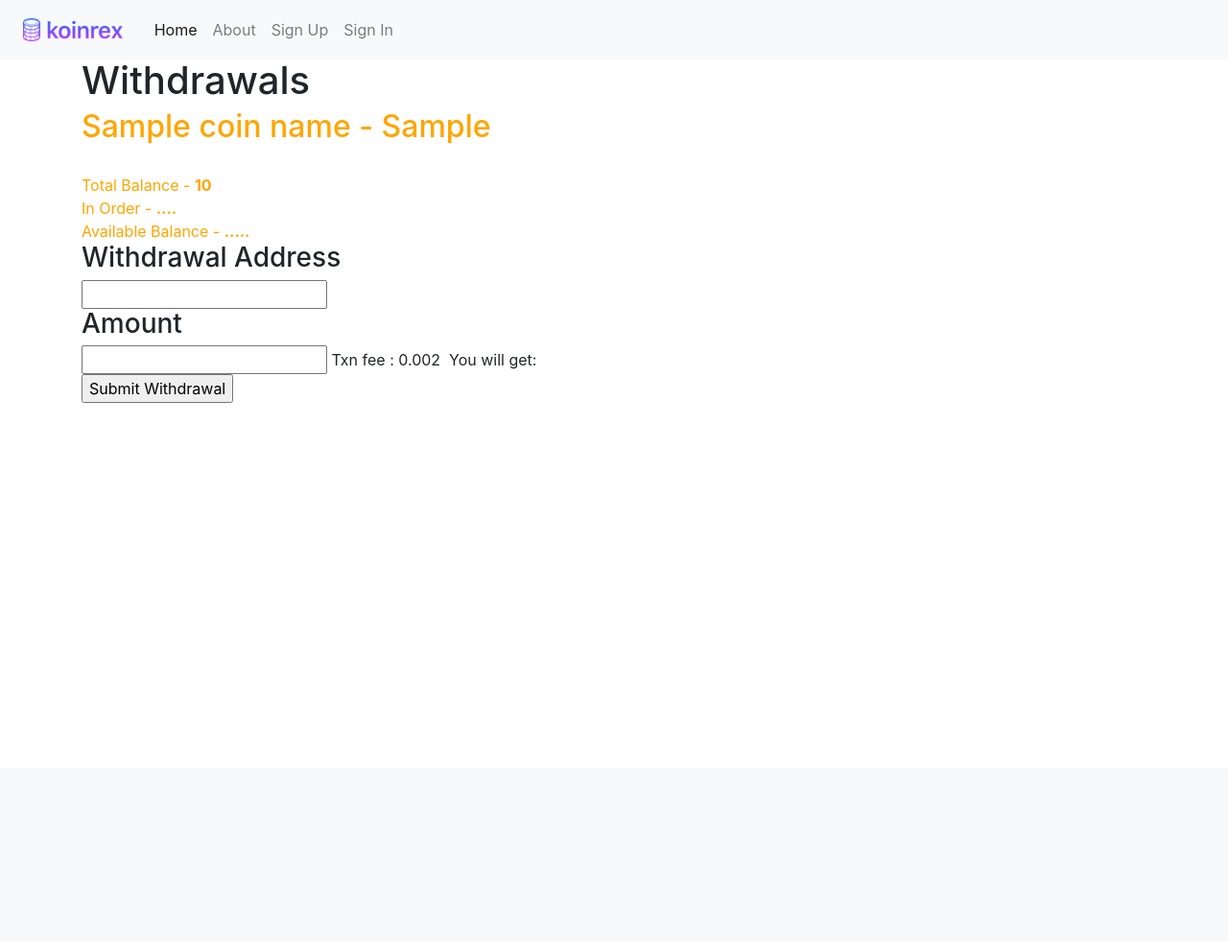
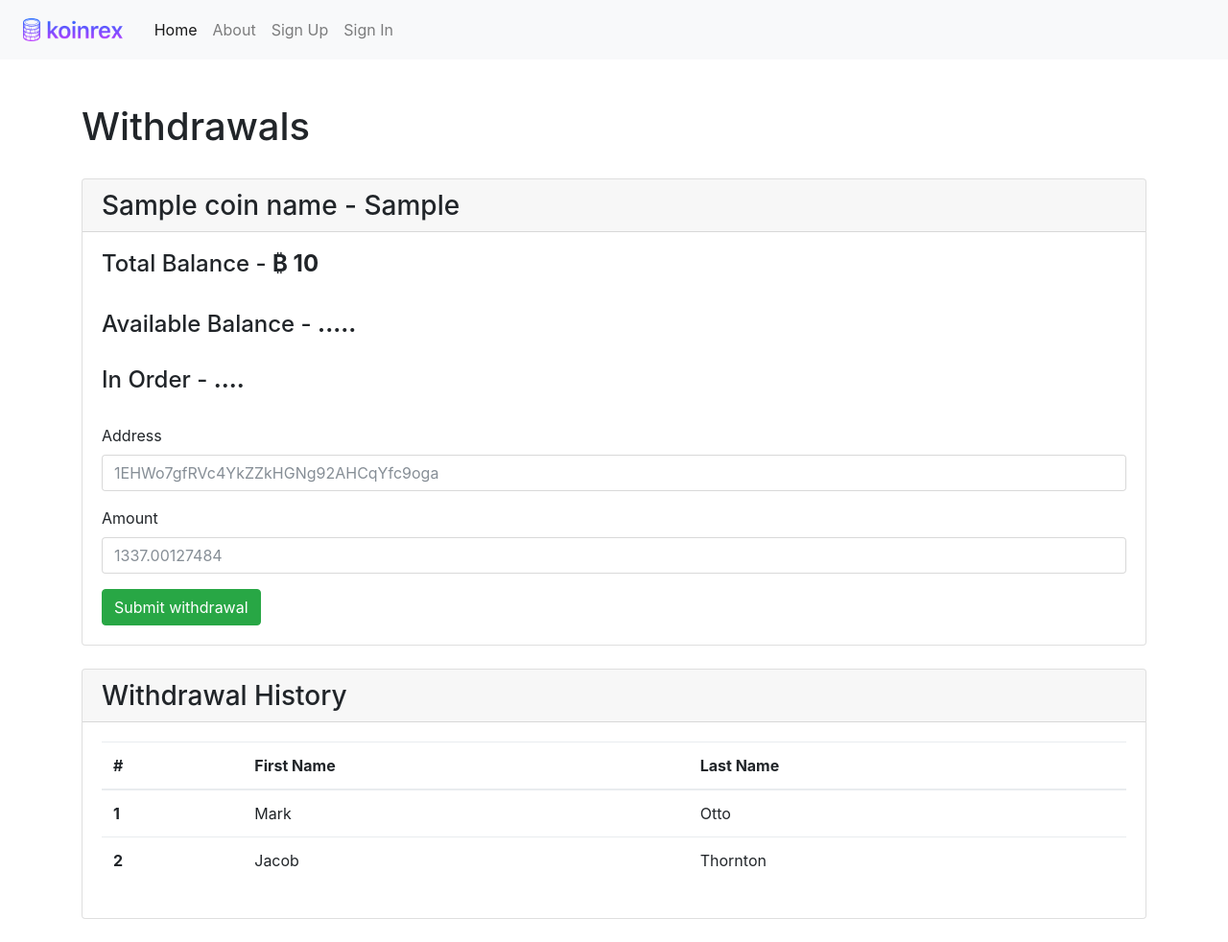
Before and after one commit to omporter/Koinrex, a Django app: template moneybag/templates/moneybag/wallet_withdrawal.html in a window 1280 px wide. Shown: the whole page at 96% size. Before the commit the page ends 420 px from the top, so only its background shows below. Run offline with Django 3.2, Linux system fonts and the light colour scheme; the template is opened without the code that fills it: most values are stand-ins (such as "Sample title", 1, 10 or a date in 2020); some libraries are stand-ins or nearby versions.

Commit message:
beautified the witdrawal page

```diff
--- a/moneybag/templates/moneybag/wallet_withdrawal.html
+++ b/moneybag/templates/moneybag/wallet_withdrawal.html
@@ -1,41 +1,55 @@
 {% extends "base.html" %}
 {% load static %}
 {% block title %}Wallet - Withdrawals {%endblock title%}
-{% block content %}
-<h1>Withdrawals</h1>
-
-{% if coin_ticker == 'LTC' %}
-	<style type="text/css">
-	.coins{
-		color: green;
-	}
-	</style>
-{% else %}
-	<style type="text/css">
-	.coins{
-		color: orange;
-	}
-	</style>
-{%endif%}
-
-
-
-<div class="content coins">
-	<h2>{{coin_name}} - {{coin_ticker}}</h2><br>
-	Total Balance - <strong>{{balance}}</strong><br>
-	In Order - <strong>....</strong><br>
-	Available Balance - <strong>.....</strong><br>
-</div>
-<div class="content">
-<h3>Withdrawal Address</h3>
-<input type="text" name="withdrawal_address" required>
-<h3>Amount</h3>
-<input type="text" name="withdrawal_amount" required>
-
-Txn fee : 0.002 &nbsp;You will get:
-<br>
-<input type="button" value="Submit Withdrawal">
-</div>
-
-
-{% endblock content %}
+	{% block content %}
+		<br>
+		</br>
+		<div><h1>Withdrawals</h1>
+		</div>
+		<br>
+		<div class="card">
+			<h3 class="card-header">{{coin_name}} - {{coin_ticker}}</h3>
+			<div class="card-body">
+				<h4 class="card-title">Total Balance - <strong>₿ {{balance}}</strong></h4><br>
+				<h4>Available Balance - <strong>.....</strong></h4><br>
+				<h4>In Order - <strong>....</strong></h4><br>
+				<form>
+					<div class="form-group">
+						<label for="formGroupExampleInput">Address</label>
+						<input type="text" name="withdrawal_address" class="form-control" id="formGroupExampleInput" placeholder="1EHWo7gfRVc4YkZZkHGNg92AHCqYfc9oga">
+					</div>
+					<div class="form-group">
+						<label for="formGroupExampleInput2">Amount</label>
+						<input type="text" name="withdrawal_amount" class="form-control" id="formGroupExampleInput2" placeholder="1337.00127484">
+					</div>
+				</form>
+				<a href="#!" class="btn btn-success">Submit withdrawal</a>
+			</div>
+		</div><br>
+		<div class="card">
+			<h3 class="card-header">Withdrawal History</h3>
+			<div class="card-body">
+				<table class="table">
+					<thead class="thead-dark">
+						<tr>
+							<th>#</th>
+							<th>First Name</th>
+							<th>Last Name</th>
+						</tr>
+					</thead>
+					<tbody>
+						<tr>
+							<th scope="row">1</th>
+							<td>Mark</td>
+							<td>Otto</td>
+						</tr>
+						<tr>
+							<th scope="row">2</th>
+							<td>Jacob</td>
+							<td>Thornton</td>
+						</tr>
+					</tbody>
+				</table>
+			</div>
+		</div><br>
+	{% endblock content %}
```
